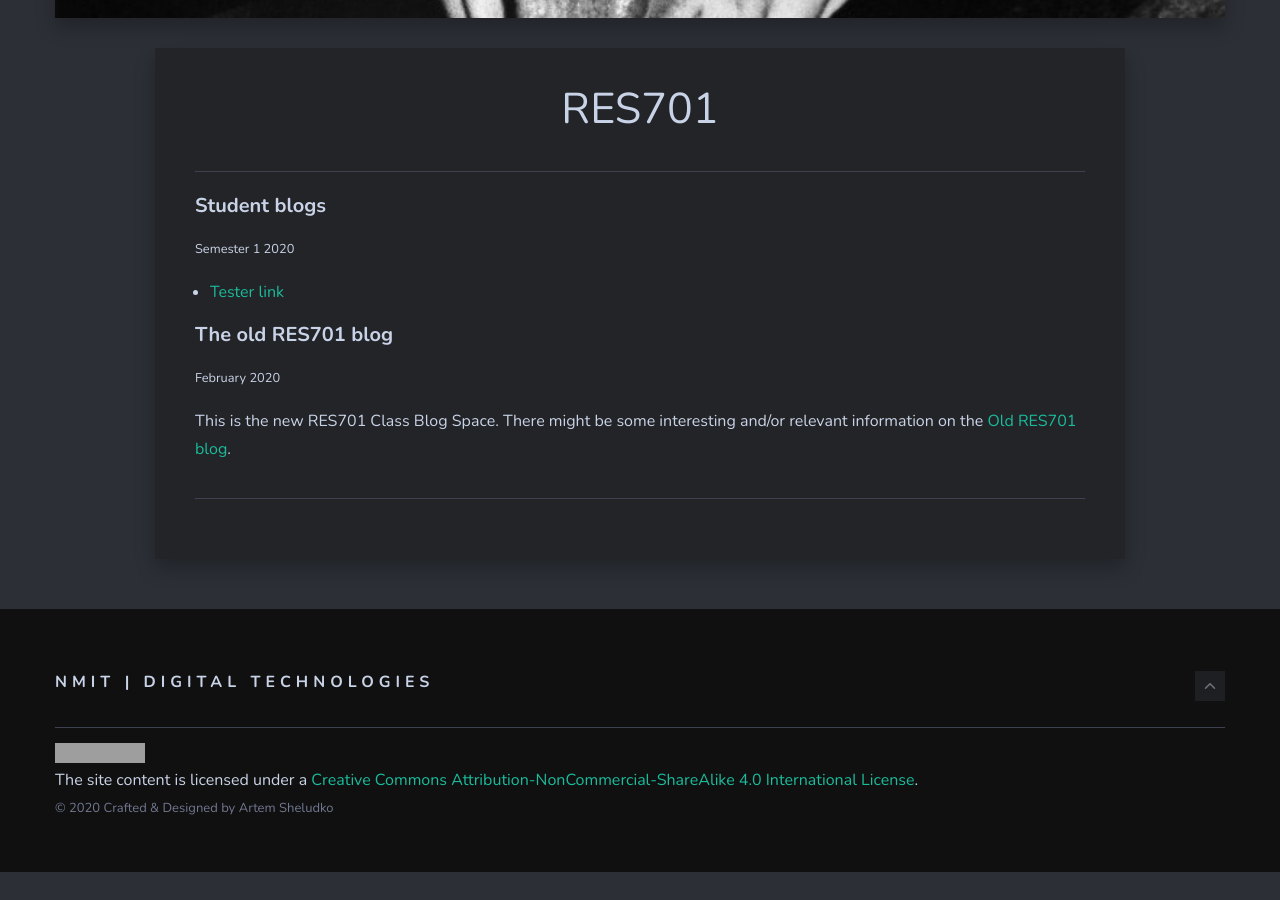
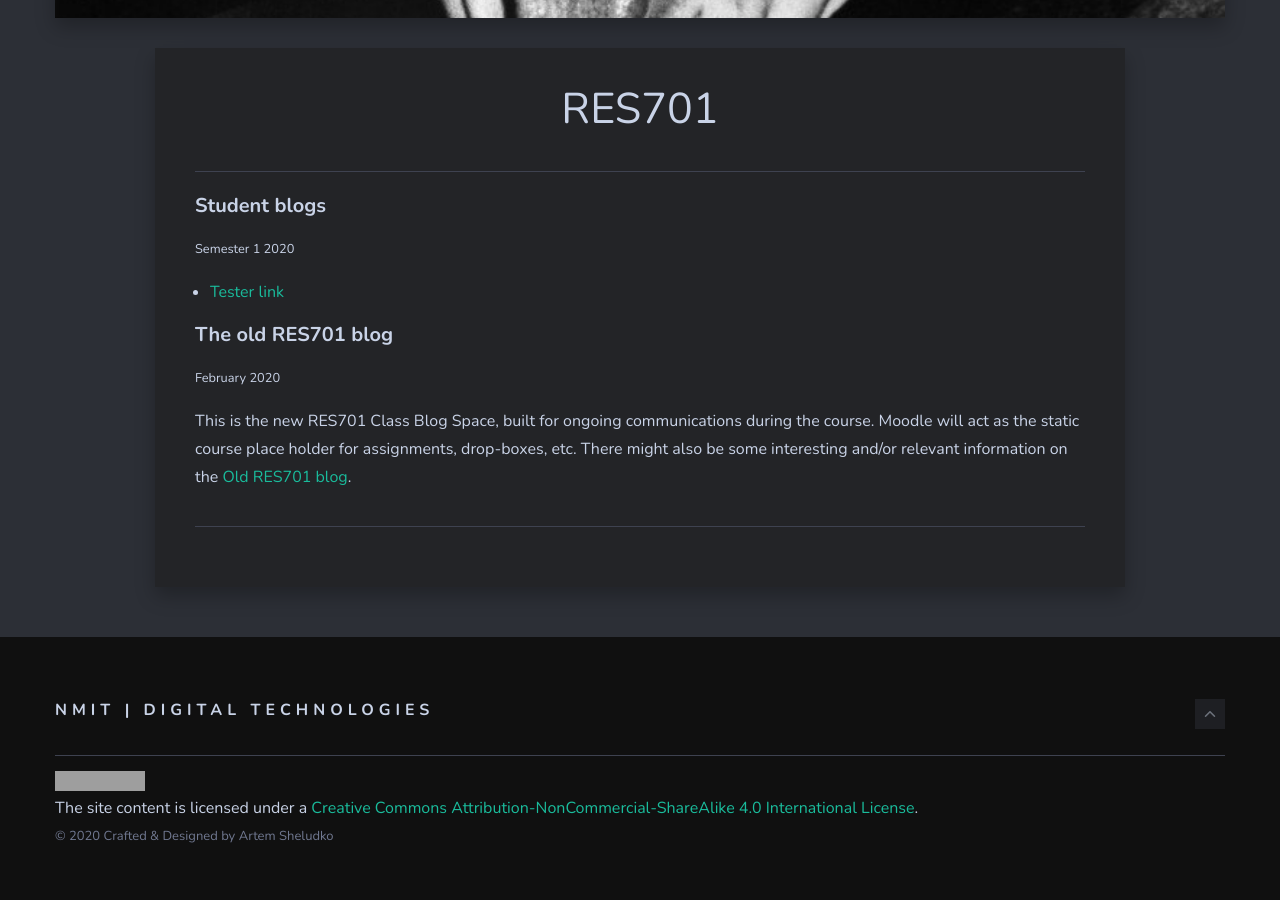
Before and after one commit to larsoliverdam/nmit, a Jekyll site: the page built from _pages/RES701.md, in a window 1280 px wide and 900 px high, scrolled down 677 px. Built offline with Jekyll 4.4.1, drawn with Linux system fonts in a browser that asks for light colours; nearby versions of some CDN libraries; before the commit the page ends 1549 px from its top, so only the background shows below that; grey boxes are pictures that could not be loaded.

Commit message:
change text on pages

```diff
--- a/_pages/RES701.md
+++ b/_pages/RES701.md
@@ -13,4 +13,6 @@ image: 08.jpg
 #### The old RES701 blog
 <small>February 2020</small>
 
-This is the new RES701 Class Blog Space. There might be some interesting and/or relevant information on the [Old RES701 blog](https://nmitresearchmethods.wordpress.com/).
+This is the new RES701 Class Blog Space, built for ongoing communications during the course.
+Moodle will act as the static course place holder for assignments, drop-boxes, etc.
+There might also be some interesting and/or relevant information on the [Old RES701 blog](https://nmitresearchmethods.wordpress.com/).
```
Also changed, not shown: _pages/NET603.md (+1 -1 lines), _pages/NET701.md (+1 -1 lines), _pages/OSA501.md (+1 -1 lines), _pages/PRJ70x.md (+2 -2 lines), _pages/SYD701.md (+1 -1 lines).
